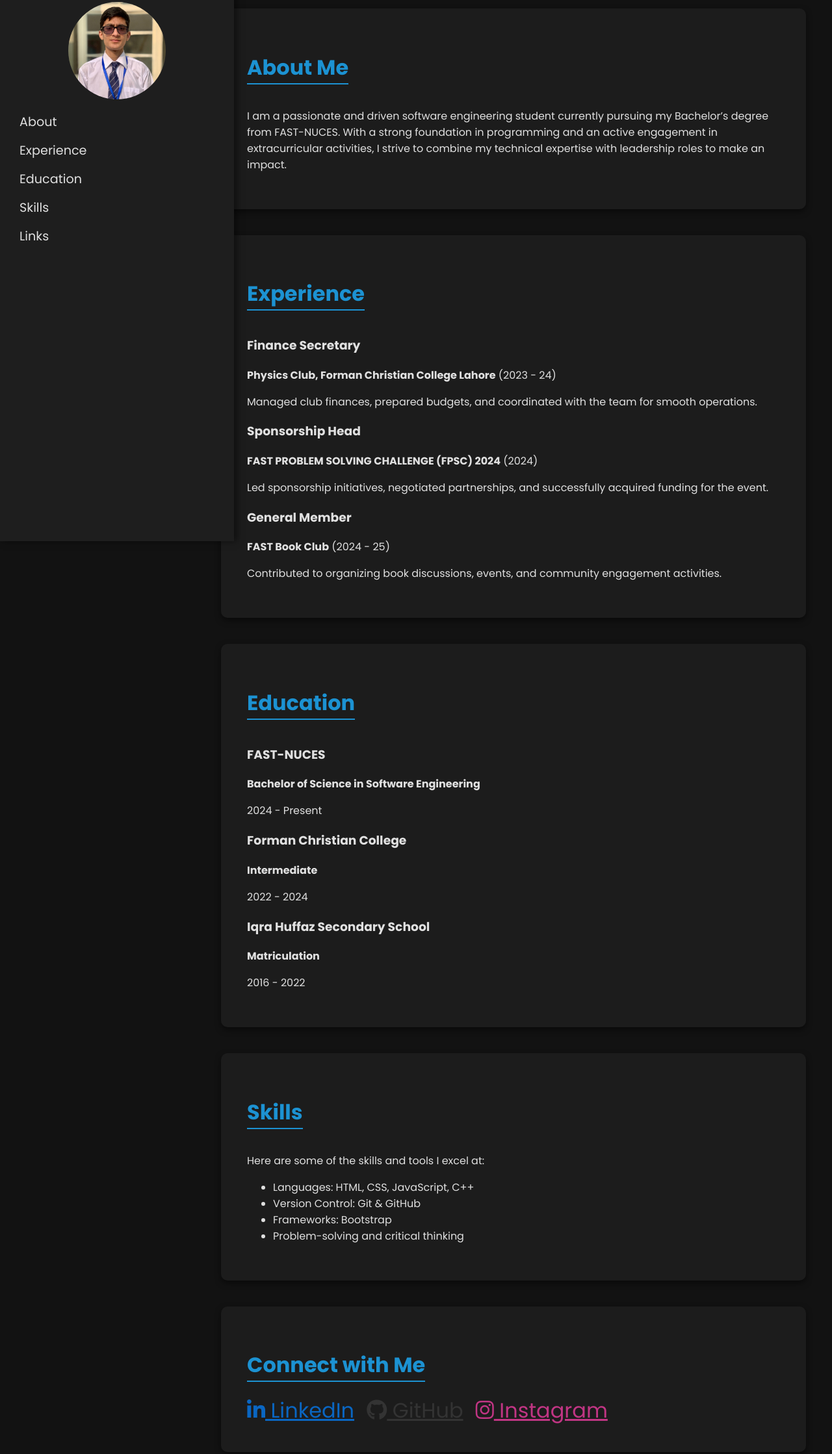
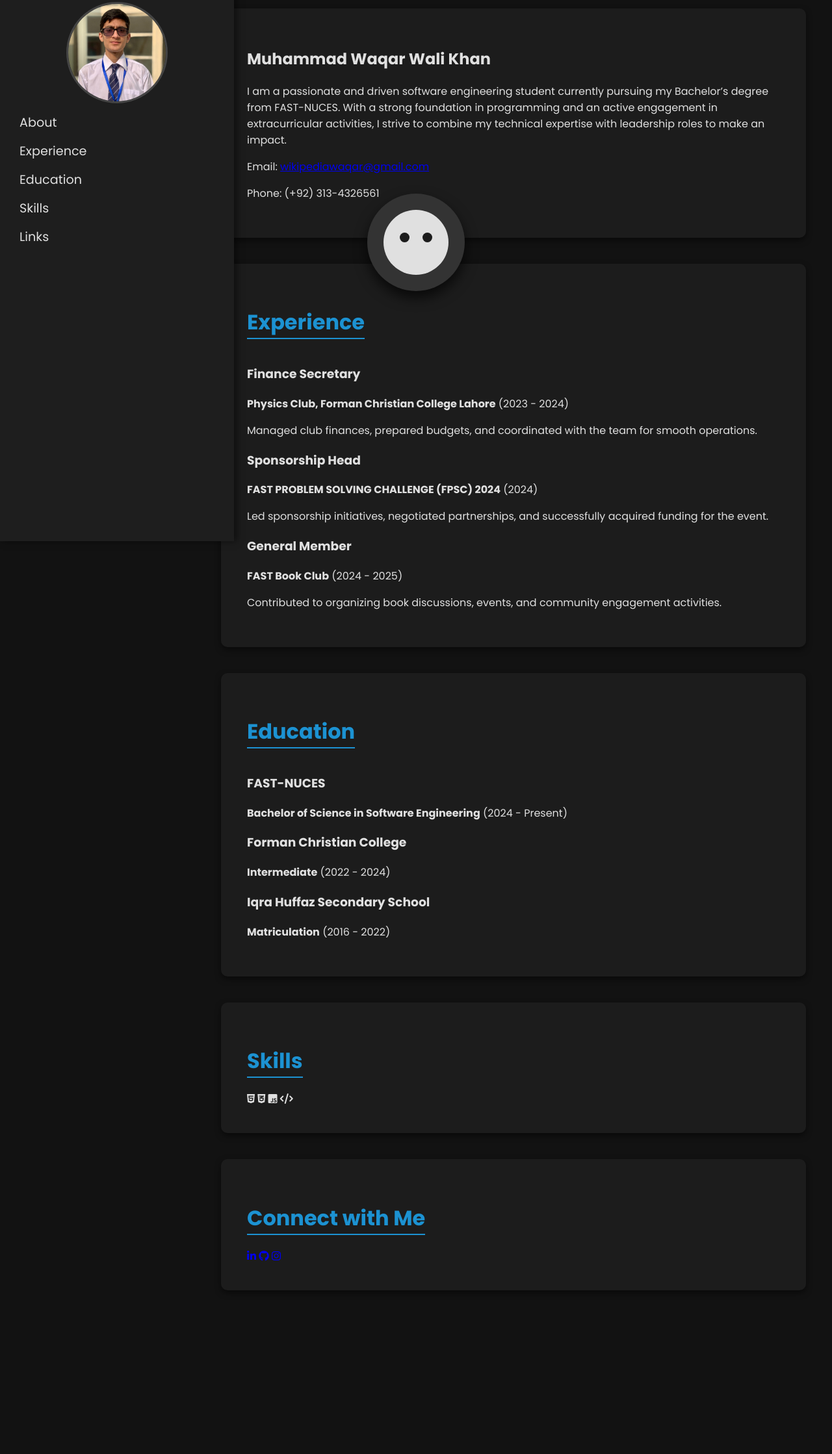
Before and after one commit to waqarwali/resume, a plain HTML site: page index.html in a window 1280 px wide. Shown: the part 27-2265 px from the top of the page at 65% size. After the commit the page ends 2093 px from the top, so only its background shows below. Drawn offline with Linux system fonts and the light colour scheme.

Commit message:
Add files via upload

```diff
--- a/css/style.css
+++ b/css/style.css
@@ -2,9 +2,10 @@
 body, html {
     margin: 0;
     padding: 0;
+    box-sizing: border-box;
     font-family: 'Poppins', sans-serif;
-    background: #121212; /* Dark theme */
-    color: #e0e0e0;
+    background: #121212; /* Dark background */
+    color: #e0e0e0; /* Light text */
     overflow-x: hidden;
   }
 
@@ -19,9 +20,10 @@ body, html {
   }
 
   #sideNav img {
+    border: 3px solid #444;
     border-radius: 50%;
     width: 150px;
-    margin: 0 auto 20px;
+    margin: 0 auto;
     display: block;
   }
 
@@ -60,57 +62,48 @@ body, html {
     color: #1c92d2;
   }
 
-  /* Social Links Section */
-.social-icons a {
-    color: #6c757d; /* Subtle gray for the default color */
-    font-size: 2rem; /* Adjust the size of the icons */
-    margin-right: 15px; /* Spacing between icons */
-    transition: color 0.3s ease, transform 0.3s ease; /* Smooth hover effect */
+/* Cursor-following face */
+.face-container {
+    width: 150px;
+    height: 150px;
+    position: fixed;
+    top: 50%;
+    left: 50%;
+    transform: translate(-50%, -50%);
+    background: #333;
+    border-radius: 50%;
+    display: flex;
+    align-items: center;
+    justify-content: center;
+    box-shadow: 0 10px 20px rgba(0, 0, 0, 0.7);
+    transition: opacity 0.3s ease; /* Smooth transition for transparency */
   }
 
-  .social-icons a:hover {
-    color: #0072b1; /* LinkedIn Blue */
-    transform: scale(1.2); /* Slightly enlarge the icon on hover */
+  .face {
+    width: 100px;
+    height: 100px;
+    background: #e0e0e0;
+    border-radius: 50%;
+    position: relative;
+    display: flex;
+    align-items: center;
+    justify-content: center;
   }
 
-  /* Specific Colors for Each Platform */
-  .social-icons a[href*="linkedin"] {
-    color: #0a66c2; /* Default LinkedIn Blue */
+  /* Eye styles */
+  .eye {
+    width: 15px;
+    height: 15px;
+    background: #1c1c1c;
+    border-radius: 50%;
+    position: absolute;
+    top: 35%; /* Adjust to position eyes */
   }
 
-  .social-icons a[href*="github"] {
-    color: #333; /* Default GitHub Dark Gray */
+  .eye.left {
+    left: 25%;
   }
 
-  .social-icons a[href*="instagram"] {
-    color: #c13584; /* Default Instagram Pink */
+  .eye.right {
+    right: 25%;
   }
-
-  /* Hover Effects for Each Platform */
-  .social-icons a[href*="linkedin"]:hover {
-    color: #005582; /* Darker LinkedIn Blue */
-  }
-
-  .social-icons a[href*="github"]:hover {
-    color: #000; /* Black on hover for GitHub */
-  }
-
-  .social-icons a[href*="instagram"]:hover {
-    color: #e95950; /* Brighter Instagram Red */
-  }
-
-
-  /* Cursor-following Orb */
-  .cursor-orb {
-    position: fixed;
-    top: 0;
-    left: 0;
-    width: 50px;
-    height: 50px;
-    background: radial-gradient(circle, #1c92d2, #0b486b);
-    border-radius: 50%;
-    pointer-events: none;
-    z-index: 1000;
-    transform: translate(-50%, -50%);
-    transition: transform 0.05s linear;
-  }
--- a/index.html
+++ b/index.html
@@ -1,24 +1,23 @@
 <!DOCTYPE html>
 <html lang="en">
+<head>
+  <meta charset="utf-8">
+  <meta name="viewport" content="width=device-width, initial-scale=1, shrink-to-fit=no">
+  <meta name="description" content="Muhammad Waqar Wali Khan Portfolio">
+  <meta name="author" content="Muhammad Waqar Wali Khan">
 
-<head>
-  <meta charset="UTF-8">
-  <meta name="viewport" content="width=device-width, initial-scale=1.0">
-  <meta name="description" content="Muhammad Waqar Wali Khan Portfolio">
   <title>Muhammad Waqar Wali Khan</title>
 
   <!-- Google Fonts -->
-  <link href="https://fonts.googleapis.com/css2?family=Poppins:wght@400;500;700&display=swap" rel="stylesheet">
+  <link href="https://fonts.googleapis.com/css?family=Poppins:400,500,700" rel="stylesheet">
 
   <!-- Font Awesome -->
   <link href="https://cdnjs.cloudflare.com/ajax/libs/font-awesome/6.0.0/css/all.min.css" rel="stylesheet">
 
-  <!-- External CSS -->
+  <!-- CSS -->
   <link rel="stylesheet" href="css/style.css">
 </head>
-
 <body>
-  <!-- Sidebar Navigation -->
   <nav id="sideNav">
     <img src="img/wiki.jpg" alt="Profile Picture">
     <a class="nav-link" href="#about">About</a>
@@ -28,14 +27,15 @@
     <a class="nav-link" href="#links">Links</a>
   </nav>
 
-  <!-- Main Content -->
   <div class="container-fluid">
     <!-- About Section -->
     <section class="resume-section" id="about">
-      <h2>About Me</h2>
+      <h1>Muhammad Waqar <span>Wali Khan</span></h1>
       <p>
         I am a passionate and driven software engineering student currently pursuing my Bachelor’s degree from FAST-NUCES. With a strong foundation in programming and an active engagement in extracurricular activities, I strive to combine my technical expertise with leadership roles to make an impact.
       </p>
+      <p>Email: <a href="mailto:wikipediawaqar@gmail.com">wikipediawaqar@gmail.com</a></p>
+      <p>Phone: (+92) 313-4326561</p>
     </section>
 
     <!-- Experience Section -->
@@ -43,7 +43,7 @@
       <h2>Experience</h2>
       <div>
         <h3>Finance Secretary</h3>
-        <p><strong>Physics Club, Forman Christian College Lahore</strong> (2023 - 24)</p>
+        <p><strong>Physics Club, Forman Christian College Lahore</strong> (2023 - 2024)</p>
         <p>Managed club finances, prepared budgets, and coordinated with the team for smooth operations.</p>
       </div>
       <div>
@@ -53,7 +53,7 @@
       </div>
       <div>
         <h3>General Member</h3>
-        <p><strong>FAST Book Club</strong> (2024 - 25)</p>
+        <p><strong>FAST Book Club</strong> (2024 - 2025)</p>
         <p>Contributed to organizing book discussions, events, and community engagement activities.</p>
       </div>
     </section>
@@ -63,49 +63,49 @@
       <h2>Education</h2>
       <div>
         <h3>FAST-NUCES</h3>
-        <p><strong>Bachelor of Science in Software Engineering</strong></p>
-        <p>2024 - Present</p>
+        <p><strong>Bachelor of Science in Software Engineering</strong> (2024 - Present)</p>
       </div>
       <div>
         <h3>Forman Christian College</h3>
-        <p><strong>Intermediate</strong></p>
-        <p>2022 - 2024</p>
+        <p><strong>Intermediate</strong> (2022 - 2024)</p>
       </div>
       <div>
         <h3>Iqra Huffaz Secondary School</h3>
-        <p><strong>Matriculation</strong></p>
-        <p>2016 - 2022</p>
+        <p><strong>Matriculation</strong> (2016 - 2022)</p>
       </div>
     </section>
 
     <!-- Skills Section -->
     <section class="resume-section" id="skills">
       <h2>Skills</h2>
-      <p>Here are some of the skills and tools I excel at:</p>
-      <ul>
-        <li>Languages: HTML, CSS, JavaScript, C++</li>
-        <li>Version Control: Git & GitHub</li>
-        <li>Frameworks: Bootstrap</li>
-        <li>Problem-solving and critical thinking</li>
-      </ul>
+      <div class="dev-icons">
+        <i class="fab fa-html5"></i>
+        <i class="fab fa-css3-alt"></i>
+        <i class="fab fa-js-square"></i>
+        <i class="fas fa-code"></i>
+      </div>
     </section>
 
     <!-- Links Section -->
     <section class="resume-section" id="links">
       <h2>Connect with Me</h2>
       <div class="social-icons">
-        <a href="https://www.linkedin.com/in/waqar-wali-5b1a8731b/" target="_blank"><i class="fab fa-linkedin-in"></i> LinkedIn</a>
-        <a href="https://github.com/waqarwali" target="_blank"><i class="fab fa-github"></i> GitHub</a>
-        <a href="https://www.instagram.com/waqarwali_05" target="_blank"><i class="fab fa-instagram"></i> Instagram</a>
+        <a href="https://www.linkedin.com/in/waqar-wali-5b1a8731b/" target="_blank"><i class="fab fa-linkedin-in"></i></a>
+        <a href="https://github.com/waqarwali" target="_blank"><i class="fab fa-github"></i></a>
+        <a href="https://www.instagram.com/waqarwali_05" target="_blank"><i class="fab fa-instagram"></i></a>
       </div>
     </section>
   </div>
 
-  <!-- Cursor-following orb -->
-  <div class="cursor-orb" id="cursorOrb"></div>
+  <!-- Cursor-following face -->
+  <div class="face-container">
+    <div class="face">
+      <div class="eye left"></div>
+      <div class="eye right"></div>
+    </div>
+  </div>
 
-  <!-- External JavaScript -->
+  <!-- JS -->
   <script src="js/script.js"></script>
 </body>
-
 </html>
--- a/js/script.js
+++ b/js/script.js
@@ -1,9 +1,36 @@
-const cursorOrb = document.getElementById('cursorOrb');
+const face = document.querySelector('.face-container');
+const eyes = document.querySelectorAll('.eye');
+const clickableElements = document.querySelectorAll('a, button, .nav-link'); // Select clickable elements
 
+// Function to move eyes based on cursor position
 document.addEventListener('mousemove', (e) => {
-  const x = e.clientX;
-  const y = e.clientY;
+  const x = e.clientX - window.innerWidth / 2;
+  const y = e.clientY - window.innerHeight / 2;
 
-  // Move the orb to follow the cursor
-  cursorOrb.style.transform = `translate(${x}px, ${y}px)`;
+  const angle = Math.atan2(y, x);
+
+  const eyeX = Math.cos(angle) * 10; // Eye movement in X-axis
+  const eyeY = Math.sin(angle) * 10; // Eye movement in Y-axis
+
+  eyes.forEach((eye) => {
+    eye.style.transform = `translate(${eyeX}px, ${eyeY}px)`;
+  });
 });
+
+// Add hover effects for clickable elements
+clickableElements.forEach((element) => {
+  element.addEventListener('mouseover', () => {
+    face.style.opacity = '0.5'; // Make the face semi-transparent
+  });
+
+  element.addEventListener('mouseout', () => {
+    face.style.opacity = '1'; // Restore full opacity
+  });
+
+  element.addEventListener('click', () => {
+    face.style.opacity = '0.8'; // Slightly reduce opacity on click
+    setTimeout(() => {
+      face.style.opacity = '1'; // Restore full opacity after 300ms
+    }, 300);
+  });
+})
```
